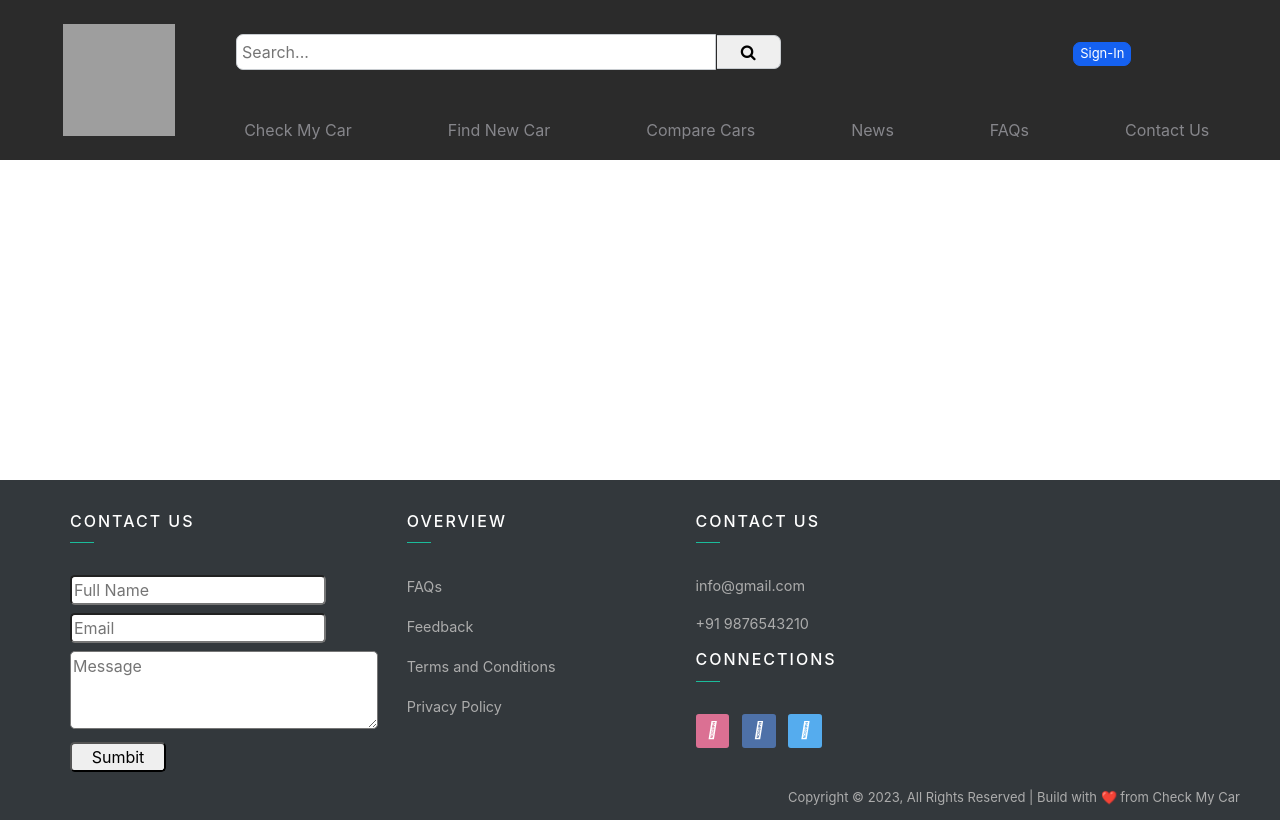
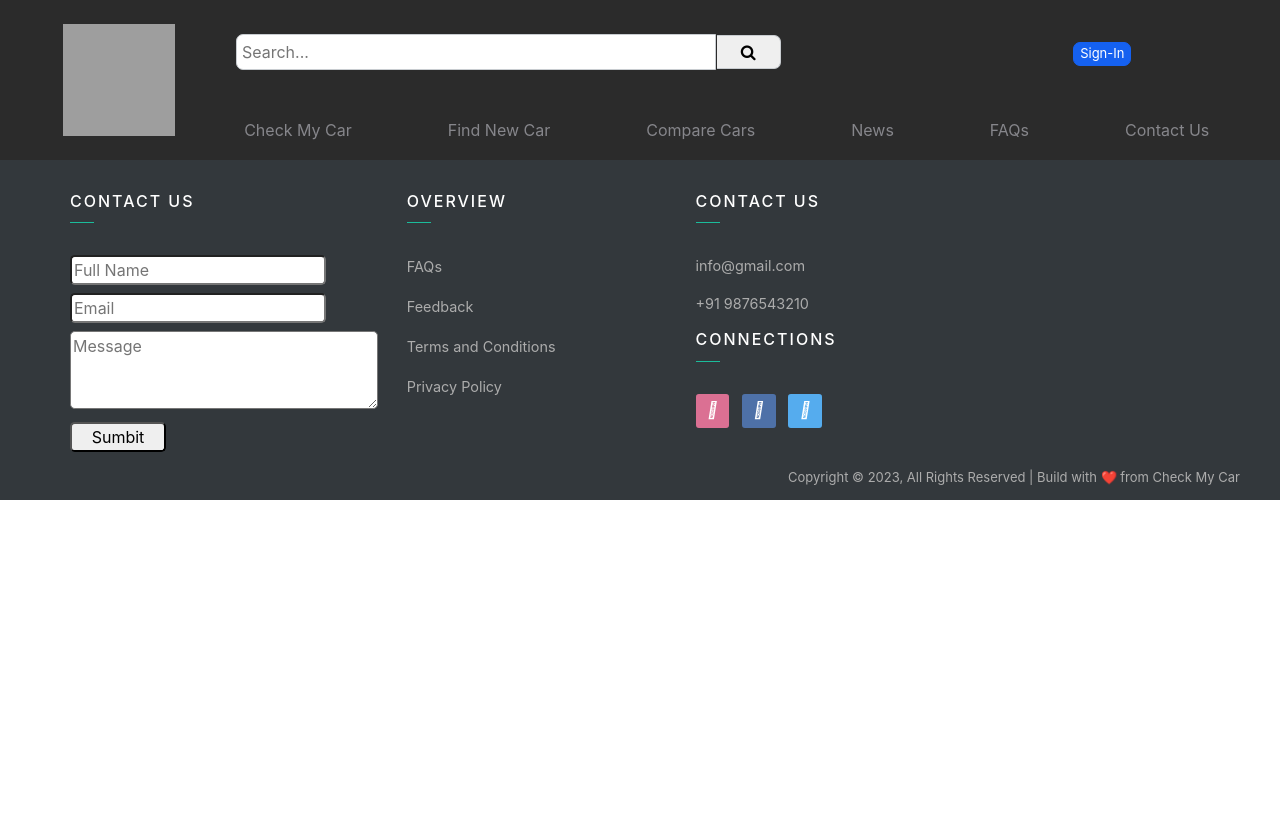
Before and after one commit to aradhya-tiwari/CheckMyCar, a SvelteKit app: page /paid/sd in a window 1280 px wide. Shown: the top 820 px of the page. Built offline with nearby package versions, Linux system fonts and the light colour scheme; grey boxes are pictures that could not be loaded.

Commit message:
minor bugs fixed

```diff
--- a/src/lib/components/Footer.svelte
+++ b/src/lib/components/Footer.svelte
@@ -94,7 +94,8 @@
         background-color: #33383c;
         padding: 2rem 0 0.8rem;
         width: 100%;
-        margin-top: 20rem;
+        position: relative;
+        bottom: 0;
     }
     .footer-heading {
         letter-spacing: 0.125rem;
--- a/src/routes/+layout.svelte
+++ b/src/routes/+layout.svelte
@@ -3,8 +3,6 @@
     import Footer from "../lib/components/Footer.svelte";
 </script>
 
-<main style="">
-    <Header />
-    <slot />
-    <Footer />
-</main>
+<Header />
+<slot />
+<Footer />
```
